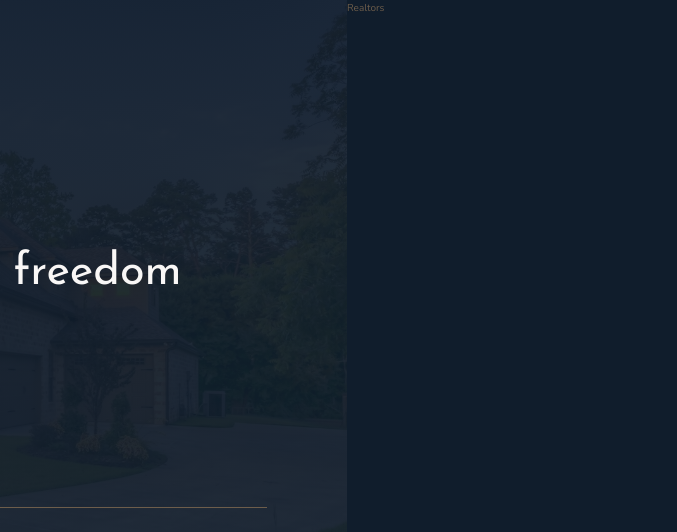
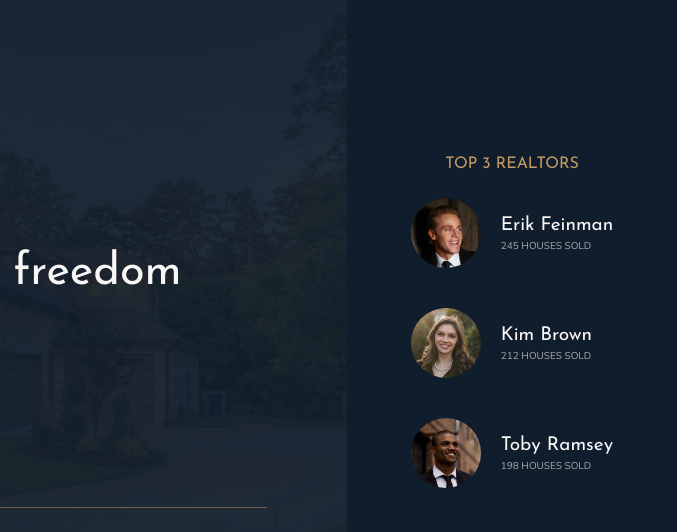
Before and after one commit to wzhtoo/SCSS_Project, a website: page Nexter/index.html in a window 1280 px wide. Shown: the top 532 px of the page, 603-1280 px from the left. Drawn offline with nearby package versions, Linux system fonts and the light colour scheme.

Commit message:
Desktop: End

```diff
--- a/Nexter/index.html
+++ b/Nexter/index.html
@@ -34,7 +34,26 @@
       </div>
     </header>
 
-    <div class="realtors">Realtors</div>
+    <div class="realtors">
+      <h3 class="heading-3">Top 3 Realtors</h3>
+      <div class="realtors__list">
+        <img src="img/realtor-1.jpeg" alt="Realtor 1" class="realtors__img" />
+        <div class="realtors__details">
+          <h4 class="heading-4 heading-4--light">Erik Feinman</h4>
+          <p class="realtors__sold">245 houses sold</p>
+        </div>
+        <img src="img/realtor-2.jpeg" alt="Realtor 2" class="realtors__img" />
+        <div class="realtors__details">
+          <h4 class="heading-4 heading-4--light">Kim Brown</h4>
+          <p class="realtors__sold">212 houses sold</p>
+        </div>
+        <img src="img/realtor-3.jpeg" alt="Realtor 3" class="realtors__img" />
+        <div class="realtors__details">
+          <h4 class="heading-4 heading-4--light">Toby Ramsey</h4>
+          <p class="realtors__sold">198 houses sold</p>
+        </div>
+      </div>
+    </div>
 
     <section class="features">
       <div class="feature">
--- a/Nexter/sass/_realtors.scss
+++ b/Nexter/sass/_realtors.scss
@@ -1,4 +1,31 @@
 .realtors {
   background-color: $color-secondary;
   grid-column: col-start 7 / full-end;
+  padding: 3rem;
+
+  display: grid;
+  align-content: center;
+  justify-content: center;
+  justify-items: center;
+  grid-row-gap: 2rem;
+
+  &__list {
+    display: grid;
+    grid-template-columns: min-content max-content;
+    grid-column-gap: 2rem;
+    grid-row-gap: 5vh;
+    align-items: center;
+  }
+  &__img {
+    width: 7rem;
+    border-radius: 50%;
+    display: block;
+  }
+  &__details {
+  }
+  &__sold {
+    text-transform: uppercase;
+    color: $color-grey-light-2;
+    margin-top: -3px;
+  }
 }
```
Also changed, not shown: Nexter/css/style.css.
